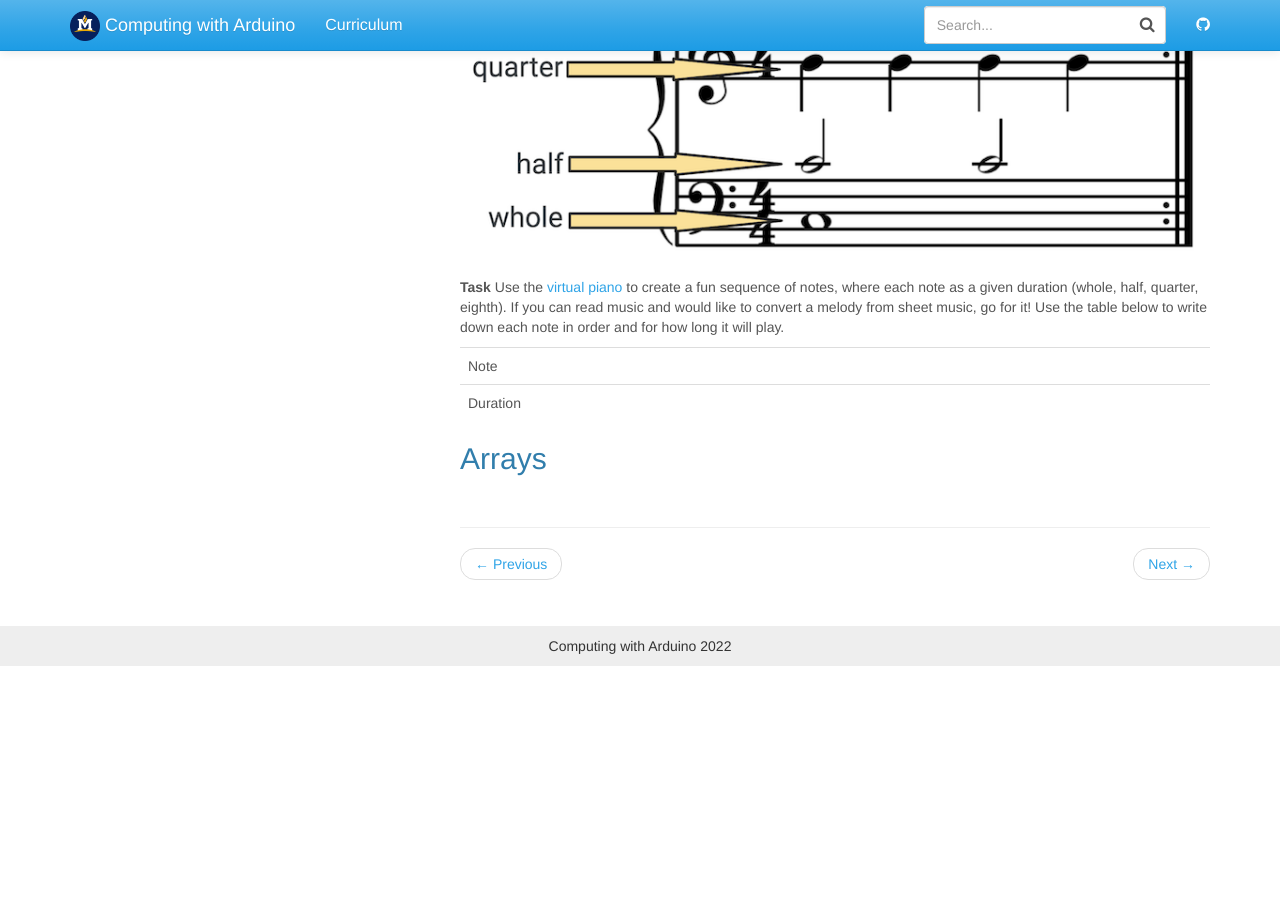
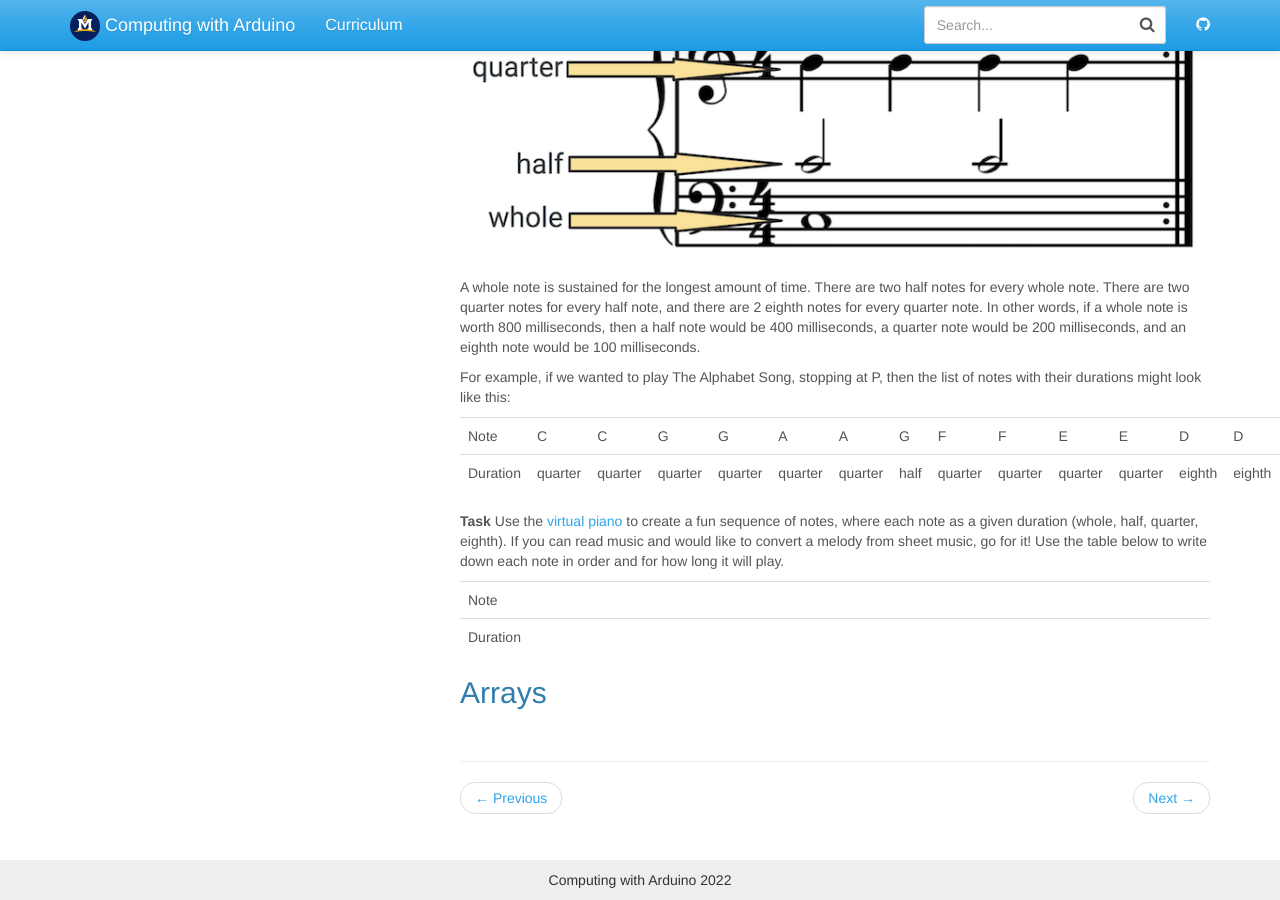
Before and after one commit to jake-chipps/friendometer, a Jekyll site: the page built from _docs/lessons/4-2.md, in a window 1280 px wide and 900 px high, scrolled down 1501 px. Built offline with Jekyll 4.4.1, drawn with Linux system fonts in a browser that asks for light colours; before the commit the page ends 2167 px from its top, so only the background shows below that.

Commit message:
Update 4-2.md

```diff
--- a/_docs/lessons/4-2.md
+++ b/_docs/lessons/4-2.md
@@ -36,6 +36,13 @@ In sheet music, we have symbols that represent how long to play each note. We re
 
 [![note durations](../images/4-2_durations.png)](https://commons.wikimedia.org/wiki/File:Divisive_rhythm.png)
 
+A whole note is sustained for the longest amount of time. There are two half notes for every whole note. There are two quarter notes for every half note, and there are 2 eighth notes for every quarter note. In other words, if a whole note is worth 800 milliseconds, then a half note would be 400 milliseconds, a quarter note would be 200 milliseconds, and an eighth note would be 100 milliseconds.
+
+For example, if we wanted to play The Alphabet Song, stopping at P, then the list of notes with their durations might look like this:
+
+Note | C | C | G | G | A | A | G | F | F | E | E | D | D | D | D | C
+Duration | quarter | quarter | quarter | quarter | quarter | quarter | half | quarter | quarter | quarter | quarter | eighth | eighth | eighth | eighth | half
+
 **Task** Use the [virtual piano](https://www.musicca.com/piano) to create a fun sequence of notes, where each note as a given duration (whole, half, quarter, eighth). If you can read music and would like to convert a melody from sheet music, go for it!
 Use the table below to write down each note in order and for how long it will play.
 
```
